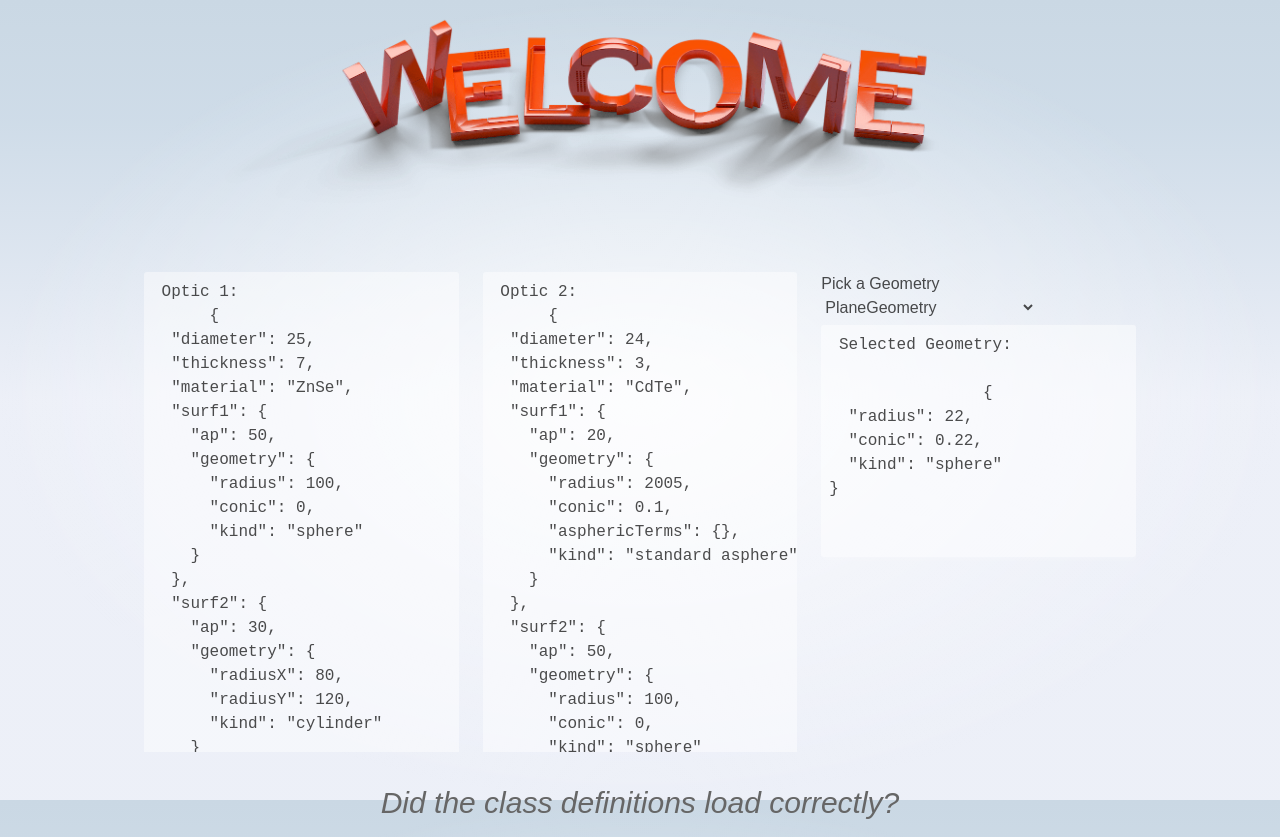
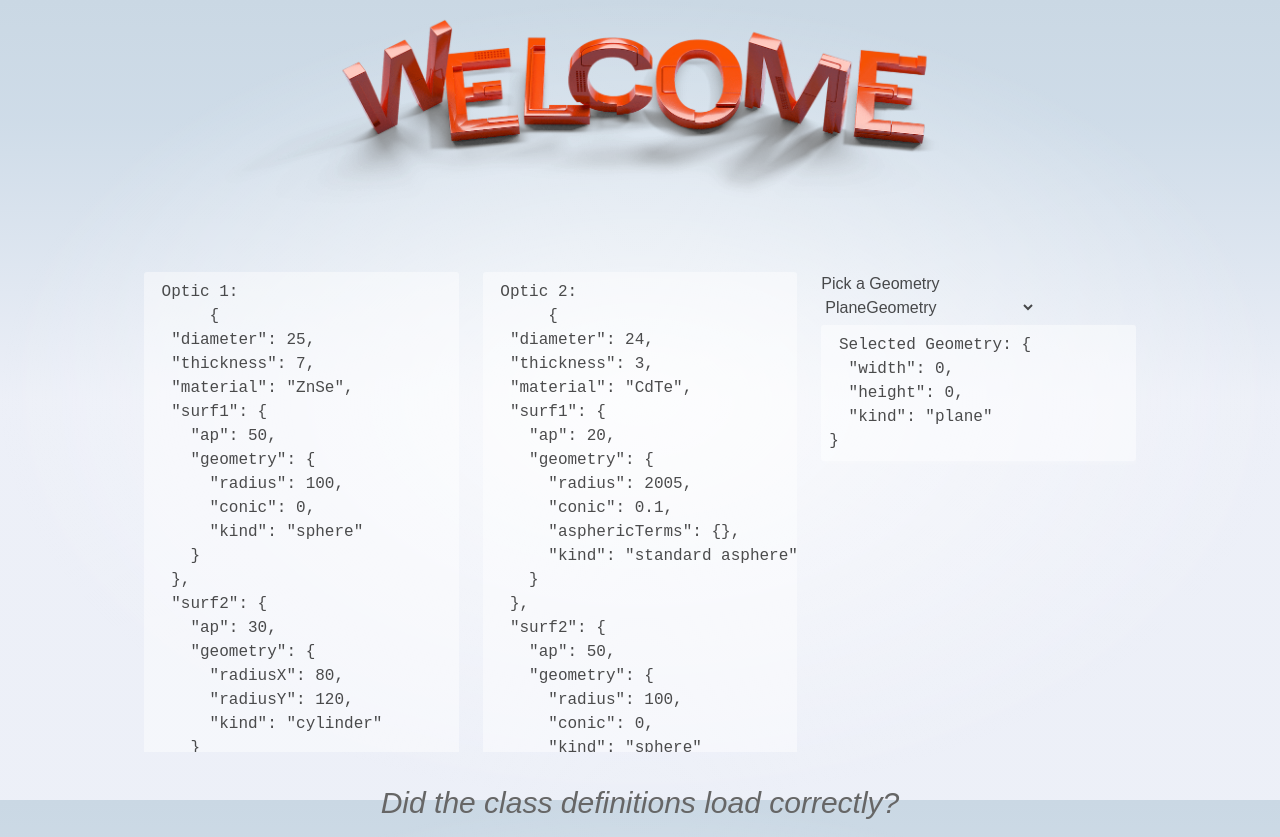
Before and after one commit to ConvexCoding/geoplus, a SvelteKit app: page / in a window 1280 px wide. Built offline with nearby package versions, Linux system fonts and the light colour scheme.

Commit message:
correct col 3

```diff
--- a/src/routes/+page.svelte
+++ b/src/routes/+page.svelte
@@ -22,12 +22,16 @@
 	const sphere2 = new Surface(20, new StandaradAsphereGeomtry(2005, 0.1, asphereterms));
 	const optic1 = new Lens(25, 7, 'ZnSe', sphere, cylinder);
 	const optic2 = new Lens(24, 3, 'CdTe', sphere2, sphere);
-	let geovalue = 'sphere';
 
-	function changeGeo(event: Event) {
-		const selectElement = event.target as HTMLSelectElement;
-		geovalue = selectElement.value;
-	}
+	// array of classes for Selection in UI
+	let classList = [];
+	classList.push(new PlaneGeometry(0, 0));
+	classList.push(new SphereGeometry(22, 0.22));
+	classList.push(new StandaradAsphereGeomtry(1, 2, asphereterms));
+	classList.push(new CylinderGeometry(0, 111));
+	classList.push(new AxiconGeometry(0.123));
+
+	let geovalue = 0;
 </script>
 
 <section>
@@ -61,24 +65,16 @@
 
 	<div class="max-h-[60vh] min-w-0 flex-1 overflow-auto">
 		Pick a Geometry
-		<select on:change={changeGeo} class="mb-2">
-			{#each GEOMETRY_TYPES as geometry}
-				<option value={geometry.value}>{geometry.label}</option>
+		<select class="mb-2" bind:value={geovalue}>
+			{#each GEOMETRY_TYPES as geometry, index}
+				<option value={index}>{geometry.label}</option>
 			{/each}
 		</select>
-		<pre class="whitespace-pre"> Selected Geometry:
-			{#if geovalue === 'sphere'}
-				{JSON.stringify(new SphereGeometry(22, 0.22), null, 2)}
-			{:else if geovalue === 'plane'}
-				{JSON.stringify(new PlaneGeometry(0, 0), null, 2)}
-			{:else if geovalue === 'CylinderGeometry'}
-				{JSON.stringify(new CylinderGeometry(0, 111), null, 2)}
-			{:else if geovalue === 'StandaradAsphereGeomtry'}
-				{JSON.stringify(new StandaradAsphereGeomtry(0, 0, asphereterms), null, 2)}
-			{:else}
-				{JSON.stringify(new AxiconGeometry(0.123), null, 2)}
-			{/if}
-		</pre>
+		<pre class="whitespace-pre"> Selected Geometry: {JSON.stringify(
+				classList[geovalue],
+				null,
+				2
+			)} </pre>
 	</div>
 </div>
 
```
